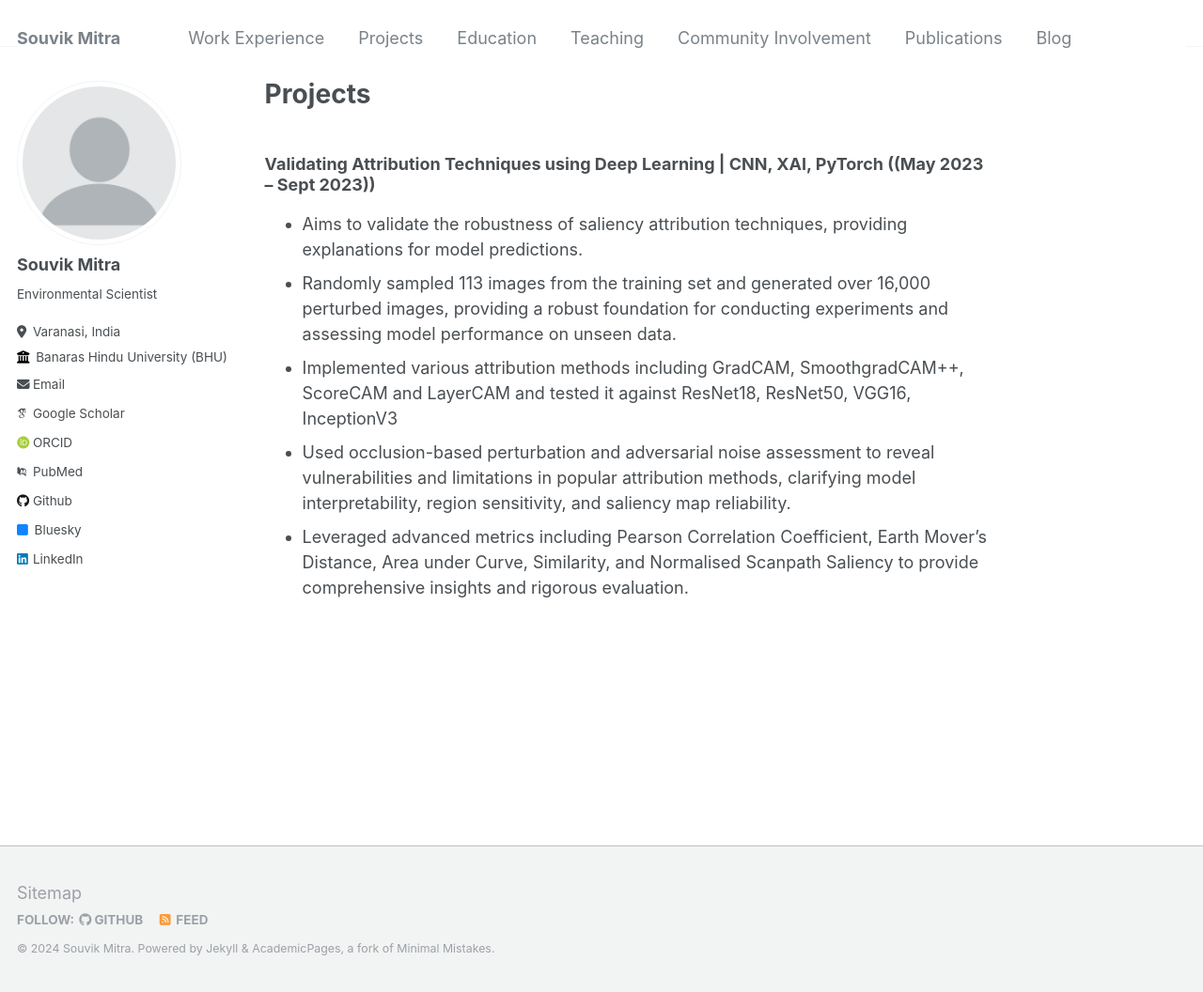
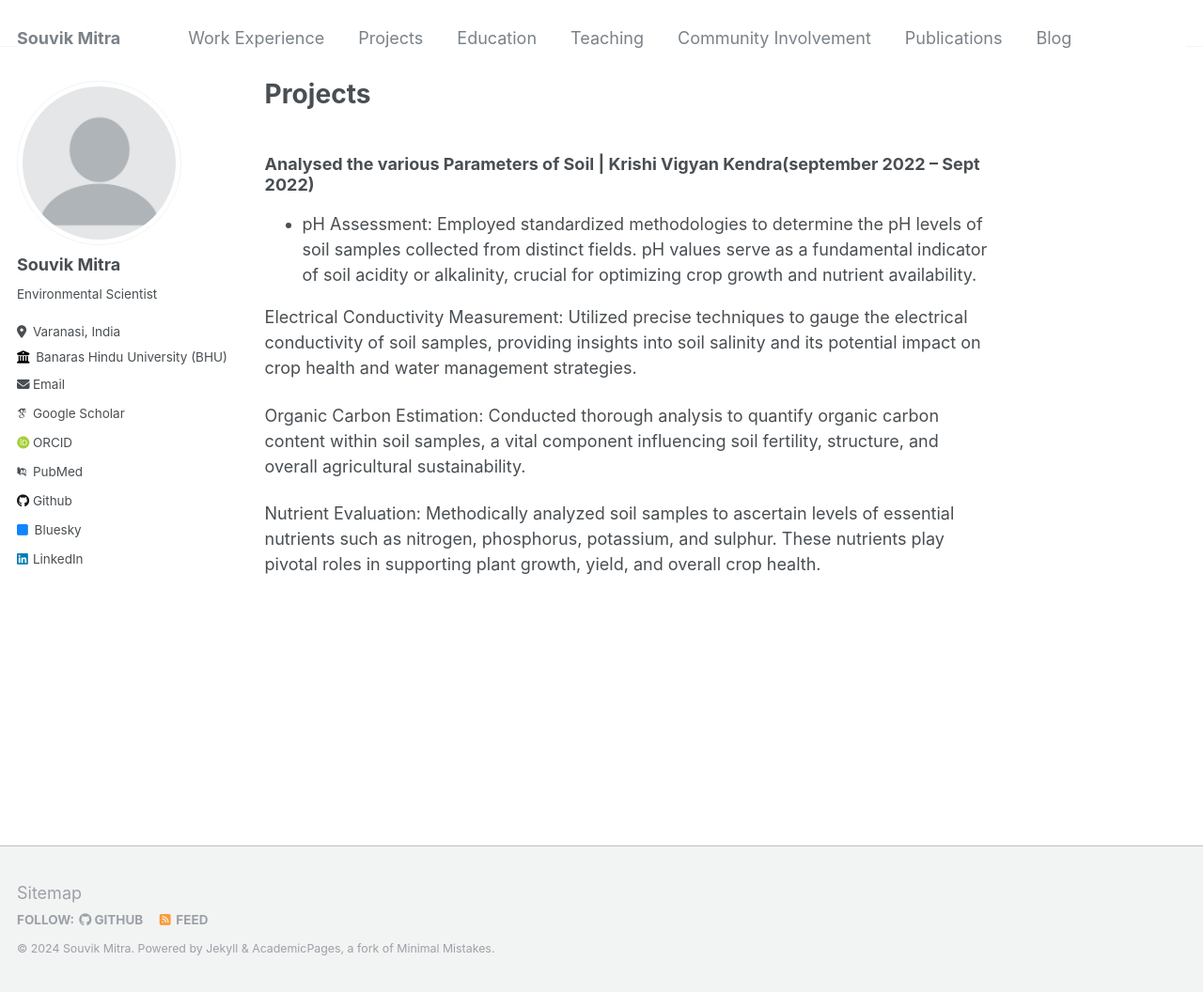
Before and after one commit to Souvikmitra21/Souvikmitra21.github.io, a Jekyll site: the page built from _pages/Projects.md, in a window 1280 px wide and 1056 px high. Shown: the whole window at 94% size. Built offline with Jekyll 4.4.1, drawn with Linux system fonts in a browser that asks for light colours; some web fonts are replaced.

Commit message:
Update Projects.md

```diff
--- a/_pages/Projects.md
+++ b/_pages/Projects.md
@@ -7,13 +7,12 @@ redirect_from:
   - /projects.html
 ---
 
-### Validating Attribution Techniques using Deep Learning | CNN, XAI, PyTorch ((May 2023 – Sept 2023))
+### Analysed the various Parameters of Soil | Krishi Vigyan Kendra(september 2022 – Sept 2022)
 
-- Aims to validate the robustness of saliency attribution techniques, providing explanations for model predictions.
-- Randomly sampled 113 images from the training set and generated over 16,000 perturbed images, providing a
-robust foundation for conducting experiments and assessing model performance on unseen data.
-- Implemented various attribution methods including GradCAM, SmoothgradCAM++, ScoreCAM and LayerCAM
-and tested it against ResNet18, ResNet50, VGG16, InceptionV3
-- Used occlusion-based perturbation and adversarial noise assessment to reveal vulnerabilities and limitations in
-popular attribution methods, clarifying model interpretability, region sensitivity, and saliency map reliability.
-- Leveraged advanced metrics including Pearson Correlation Coefficient, Earth Mover’s Distance, Area under Curve, Similarity, and Normalised Scanpath Saliency to provide comprehensive insights and rigorous evaluation.
+- pH Assessment: Employed standardized methodologies to determine the pH levels of soil samples collected from distinct fields. pH values serve as a fundamental indicator of soil acidity or alkalinity, crucial for optimizing crop growth and nutrient availability.
+
+Electrical Conductivity Measurement: Utilized precise techniques to gauge the electrical conductivity of soil samples, providing insights into soil salinity and its potential impact on crop health and water management strategies.
+
+Organic Carbon Estimation: Conducted thorough analysis to quantify organic carbon content within soil samples, a vital component influencing soil fertility, structure, and overall agricultural sustainability.
+
+Nutrient Evaluation: Methodically analyzed soil samples to ascertain levels of essential nutrients such as nitrogen, phosphorus, potassium, and sulphur. These nutrients play pivotal roles in supporting plant growth, yield, and overall crop health.
```
